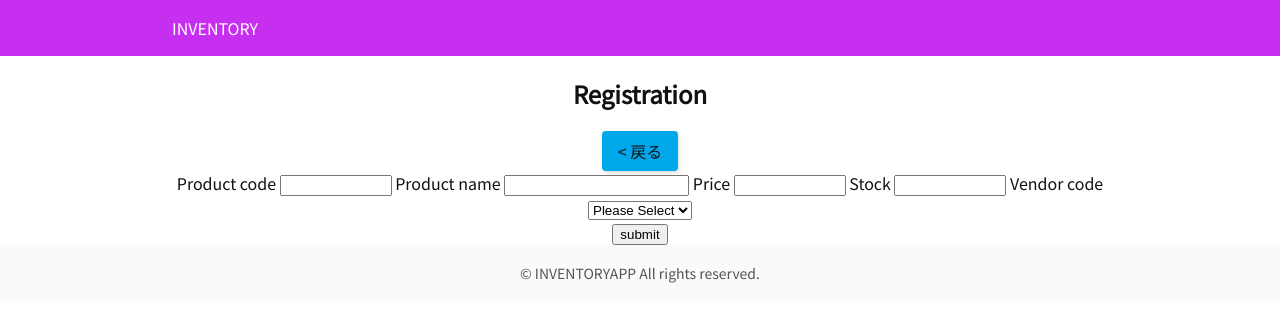
After one commit to Gq177217/php-db-app, a PHP site: page /create.php in a window 1280 px wide. The commit adds this page. Shown: the top 322 px of the page. Run offline with PHP 8.4, Linux system fonts and the light colour scheme; data that the repository does not hold is empty.

Commit message:
13:商品管理アプリを作成しよう #4

```diff
--- /dev/null
+++ b/create.php
@@ -0,0 +1,69 @@
+
+<?php
+ $dsn= 'mysql:dbname=php_db_app;host=localhost;charset=utf8mb4';
+ $user ='root';
+ $password ='root';
+
+ try {
+    $pdo = new PDO($dsn, $user, $password);
+    $sql_select = 'SELECT vendor_code FROM vendors';
+    $stmt_select = $pdo->query($sql_select);
+    $vendor_codes = $stmt_select->fetchAll(PDO::FETCH_COLUMN);
+ } catch (PDOException $e){
+    exit($e->getMessage());
+ }
+ ?>
+
+ <!DOCTYPE html>
+<html lang="ja">
+<head>
+    <meta charset="UTF-8">
+    <meta name="viewport" content="width=device-width, initial-scale=1.0">
+    <title>Registration</title>
+    <link rel="stylesheet" href="css/style.css">
+    <link rel="preconnect" href="https://fonts.googleapis.com">
+     <link rel="preconnect" href="https://fonts.gstatic.com" crossorigin>
+     <link href="https://fonts.googleapis.com/css2?family=Noto+Sans+JP&display=swap" rel="stylesheet">
+</head>
+<body>
+    <header>
+        <nav>
+            <a href="index.php"> INVENTORY</a>
+        </nav>
+    </header>
+    <main>
+        <article class="registration">
+            <h1>Registration</h1>
+            <div class="back">
+                <a href="read.php" class="btn">&lt; 戻る</a>
+            </div>
+            <form action="create.php" method="post" class="registration-form">
+                <div>
+                    <label for="product_code">Product code</label>
+                    <input type="number" name="product_code" min="0" max="100000000" required>
+                    <label for="product_name"> Product name</label>
+                    <input type="text" name="product_name" maxlength="50" required>
+                    <label for="price">Price</label>
+                    <input type="number" name="price" min="0" max="100000000" required>
+                    <label for="stock_quantity">Stock</label>
+                    <input type="number" name="stock_quantity" min="0" max="100000000" required>
+                    <label for="vendor_code">Vendor code</label>
+                    <select name="vendor_code" required>
+                        <option disabled selected value>Please Select</option>
+                        <?php
+                        foreach ($vendor_codes as $vendor_code) {
+                            echo "<option value='{$vendor_code}'>{$vendor_code}</option>";
+
+                        }
+                        ?>
+                    </select>
+                </div>
+                <button type="submit" class="submit-btn" name="submit" value="create">submit</button>
+            </form>
+        </article>
+    </main>
+    <footer>
+        <p class="copyright">&copy; INVENTORYAPP All rights reserved.</p>
+    </footer>
+</body>
+</html>
--- a/css/style.css
+++ b/css/style.css
@@ -123,6 +123,10 @@
     vertical-align: top;
   }
 
+  .search-form{
+    margin-left: 0.75em;
+  }
+
   .search-box {
     box-sizing: border-box;
     max-width: 300px;
```
Also changed, not shown: read.php (+12 -14 lines).
